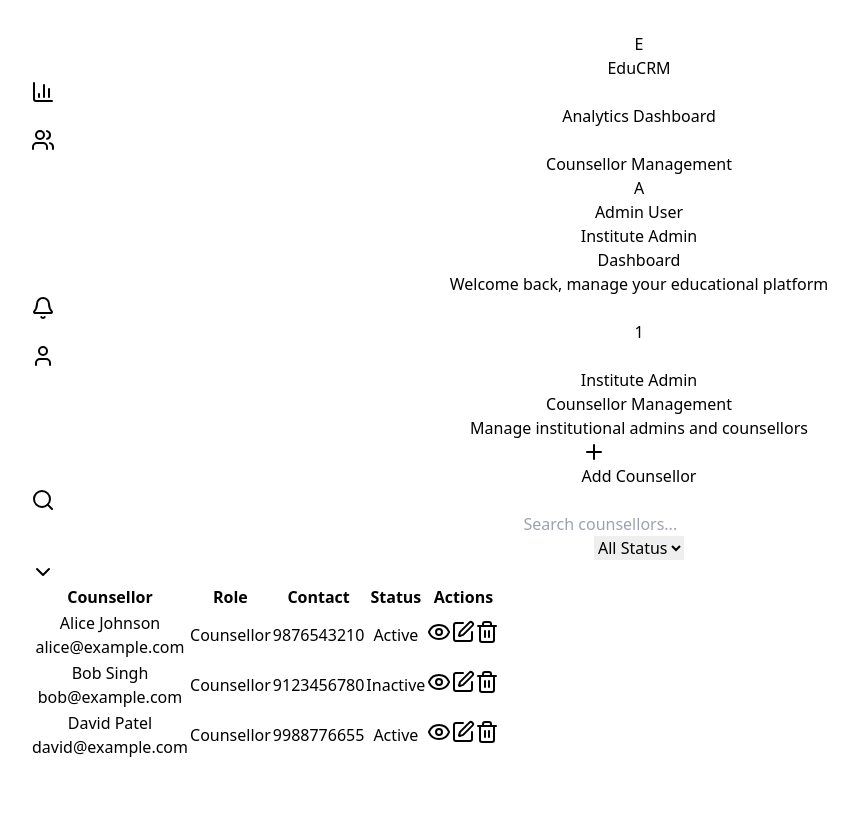
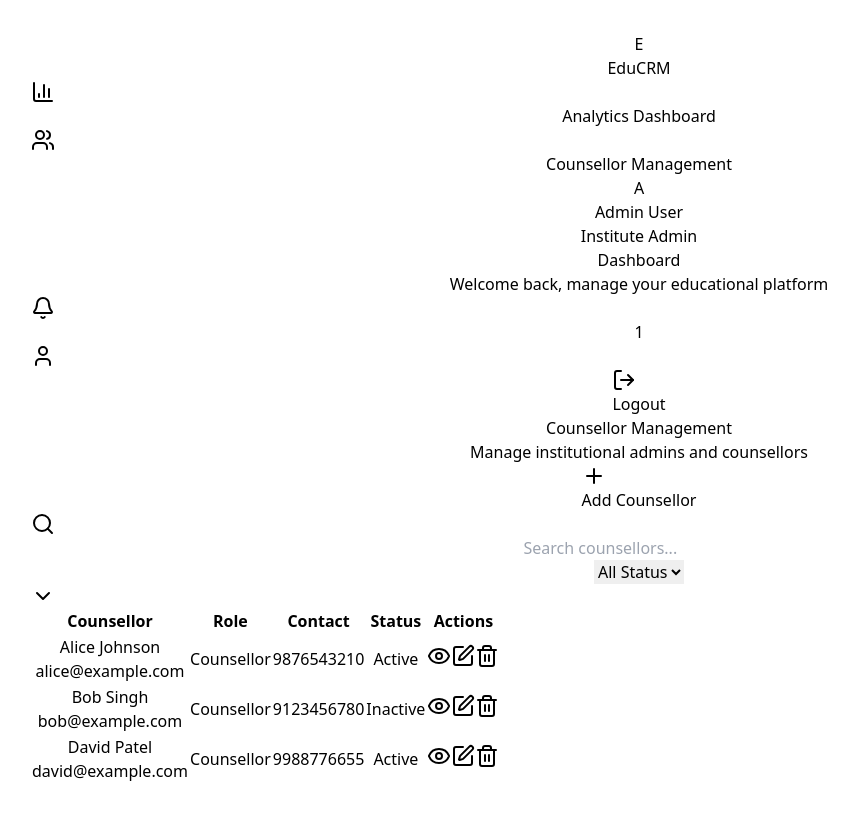
Before and after one commit to Jhil20/AdmissionCRM, a React (Vite) app in the folder Frontend/: page /instituteadmin/counsellor-management in a window 1280 px wide. Shown: the whole page, without its empty margins (1-859 px from the left). Built offline with nearby package versions, Linux system fonts and the light colour scheme.

Commit message:
logout added in the frontend

```diff
--- a/Frontend/src/components/InstituteAdminDashboard/Header.jsx
+++ b/Frontend/src/components/InstituteAdminDashboard/Header.jsx
@@ -1,7 +1,31 @@
 import React from 'react';
-import { Bell, User } from 'lucide-react';
+import { Bell, User, LogOut } from 'lucide-react';
+import { useNavigate } from 'react-router-dom';
 
-const Header = () => {
+const Header = ({ onLogout }) => {
+  const navigate = useNavigate();
+
+  const handleLogout = () => {
+    // Remove token from localStorage
+    localStorage.removeItem('Token');
+    localStorage.removeItem('Role')
+
+    // Option 1: Simple redirect (works but causes full page reload)
+
+    navigate("/signin",{replace:true});
+    window.history.pushState(null, null, '/signin');
+
+    // Option 2: React Router navigation (uncomment if using React Router)
+    // navigate('/login');
+
+    // Option 3: Parent component state update (uncomment if needed)
+    // if (onLogout) {
+    //   onLogout();
+    // }
+
+    console.log('User logged out successfully');
+  };
+
   return (
       <div className="fixed top-0 left-80 w-[calc(100%-20rem)] bg-white shadow px-6 py-4 z-10">
         {/* <div className="px-4 sm:px-6"></div> */}
@@ -14,7 +38,7 @@ const Header = () => {
             </p>
           </div>
 
-        {/* Right: Notification and User Info */}
+          {/* Right: Notification and Logout */}
           <div className="flex items-center space-x-4">
             <div className="relative">
               <Bell className="w-6 h-6 text-gray-600" />
@@ -26,7 +50,13 @@ const Header = () => {
               <div className="bg-gray-600 rounded-full w-10 h-10 flex items-center justify-center">
                 <User className="w-5 h-5 text-white" />
               </div>
-            <span className="text-gray-700 font-medium text-base hidden sm:block">Institute Admin</span>
+              <button
+                  onClick={handleLogout}
+                  className="flex items-center space-x-2 bg-red-500 hover:bg-red-600 text-white px-4 py-2 rounded-lg transition-colors duration-200 text-sm font-medium"
+              >
+                <LogOut className="w-4 h-4" />
+                <span className="hidden sm:block">Logout</span>
+              </button>
             </div>
           </div>
         </div>
--- a/Frontend/src/components/SuperAdminDashboard/Header.jsx
+++ b/Frontend/src/components/SuperAdminDashboard/Header.jsx
@@ -1,10 +1,35 @@
 import React from 'react';
-import { Bell, User } from 'lucide-react';
+import {useNavigate} from "react-router-dom";
+import { Bell, User, LogOut } from 'lucide-react';
+// import { useNavigate } from 'react-router-dom'; // Uncomment if using React Router
 
-const Header = () => {
+const Header = ({ onLogout }) => { // Add onLogout prop for parent state management
+                                   // const navigate = useNavigate(); // Uncomment if using React Router
+
+  const navigate = useNavigate();
+  const handleLogout = () => {
+    // Remove token from localStorage
+    localStorage.removeItem('Token');
+    localStorage.removeItem('Role')
+
+    // Option 1: Simple redirect (works but causes full page reload)
+
+    navigate("/signin",{replace:true});
+    window.history.pushState(null, null, '/signin');
+
+    // Option 2: React Router navigation (uncomment if using React Router)
+    // navigate('/login');
+
+    // Option 3: Parent component state update (uncomment if needed)
+    // if (onLogout) {
+    //   onLogout();
+    // }
+
+    console.log('User logged out successfully');
+  };
+
   return (
       <div className="fixed top-0 left-80 w-[calc(100%-20rem)] bg-white shadow px-6 py-4 z-10">
-       {/* <div className="px-4 sm:px-6"></div> */}
         <div className="flex items-center justify-between">
           {/* Left: Title and Subtitle */}
           <div className="text-left">
@@ -14,7 +39,7 @@ const Header = () => {
             </p>
           </div>
 
-        {/* Right: Notification and User Info */}
+          {/* Right: Notification and Logout */}
           <div className="flex items-center space-x-4">
             <div className="relative">
               <Bell className="w-6 h-6 text-gray-600" />
@@ -26,7 +51,13 @@ const Header = () => {
               <div className="bg-gray-600 rounded-full w-10 h-10 flex items-center justify-center">
                 <User className="w-5 h-5 text-white" />
               </div>
-            <span className="text-gray-700 font-medium text-base hidden sm:block">Admin User</span>
+              <button
+                  onClick={handleLogout}
+                  className="flex items-center space-x-2 bg-red-500 hover:bg-red-600 text-white px-4 py-2 rounded-lg transition-colors duration-200 text-sm font-medium"
+              >
+                <LogOut className="w-4 h-4" />
+                <span className="hidden sm:block">Logout</span>
+              </button>
             </div>
           </div>
         </div>
```
Also changed, not shown: 1 other file (tests, documents, lock files or other folders). Lines whose indentation alone changed are shown as unchanged.
